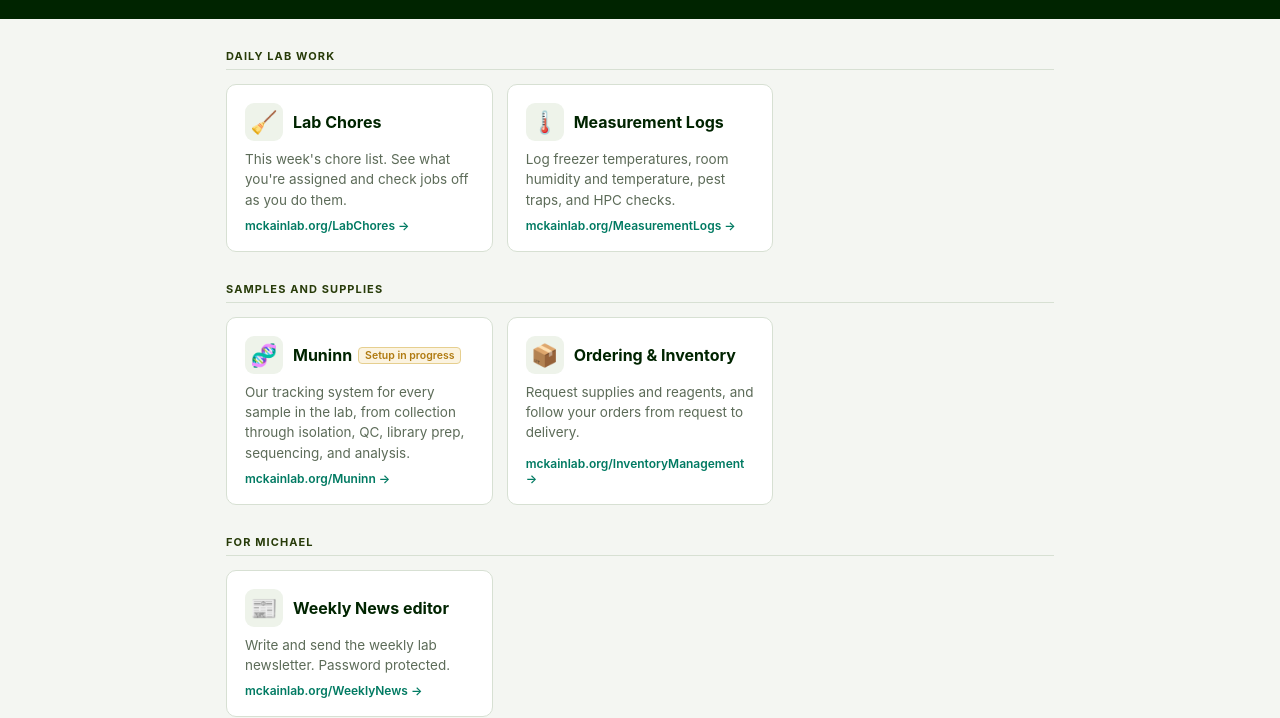
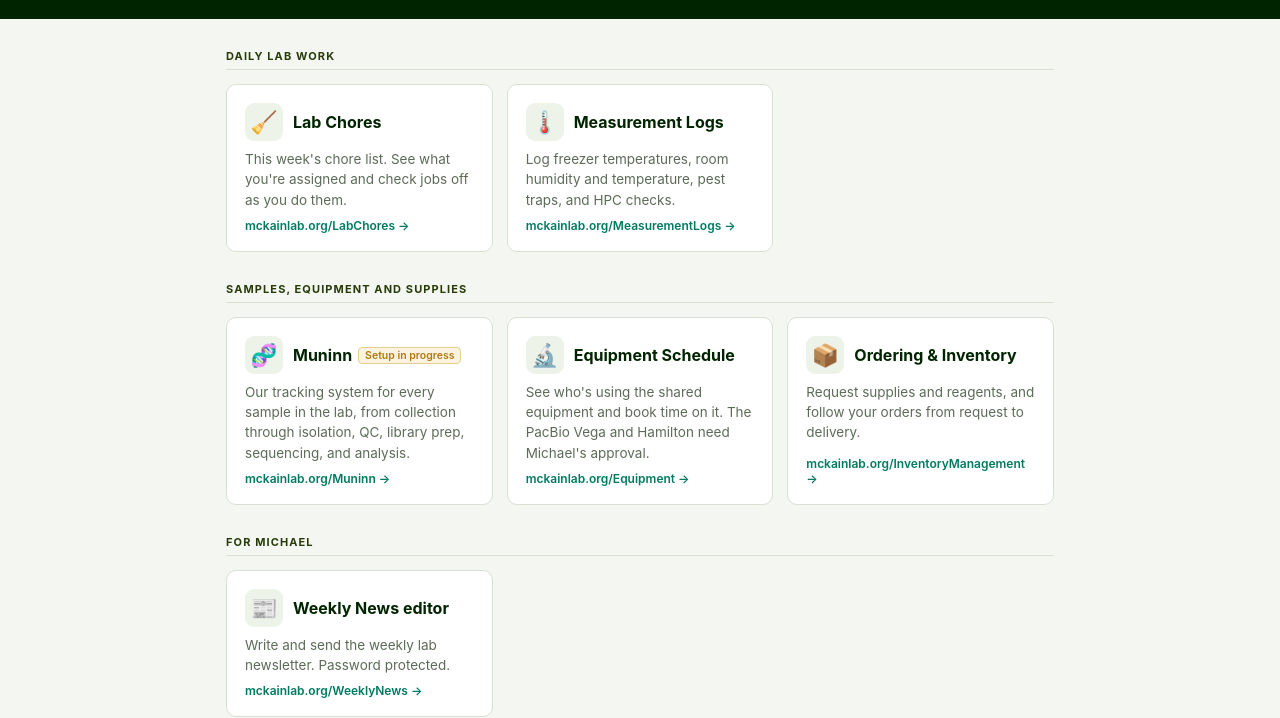
Before and after one commit to mrmckain/LabTools, a plain HTML site: page index.html in a window 1280 px wide. Shown: the part 103-821 px from the top of the page. Drawn offline with Linux system fonts and the light colour scheme.

Commit message:
Add the Equipment Schedule
Co-Authored-By: Claude Opus 5.5 <noreply@anthropic.com>

```diff
--- a/index.html
+++ b/index.html
@@ -64,12 +64,17 @@ footer { text-align: center; font-size: 12px; color: var(--muted); padding: 0 16
     </a>
   </div>
 
-  <h2>Samples and supplies</h2>
+  <h2>Samples, equipment and supplies</h2>
   <div class="grid">
     <a class="card" href="https://mckainlab.org/Muninn/">
       <div class="top"><span class="icon">🧬</span><span class="name">Muninn<span class="badge">Setup in progress</span></span></div>
       <p class="desc">Our tracking system for every sample in the lab, from collection through isolation, QC, library prep, sequencing, and analysis.</p>
       <span class="url">mckainlab.org/Muninn →</span>
+    </a>
+    <a class="card" href="https://mckainlab.org/Equipment/">
+      <div class="top"><span class="icon">🔬</span><span class="name">Equipment Schedule</span></div>
+      <p class="desc">See who's using the shared equipment and book time on it. The PacBio Vega and Hamilton need Michael's approval.</p>
+      <span class="url">mckainlab.org/Equipment →</span>
     </a>
     <a class="card" href="https://mckainlab.org/InventoryManagement/">
       <div class="top"><span class="icon">📦</span><span class="name">Ordering &amp; Inventory</span></div>
```
